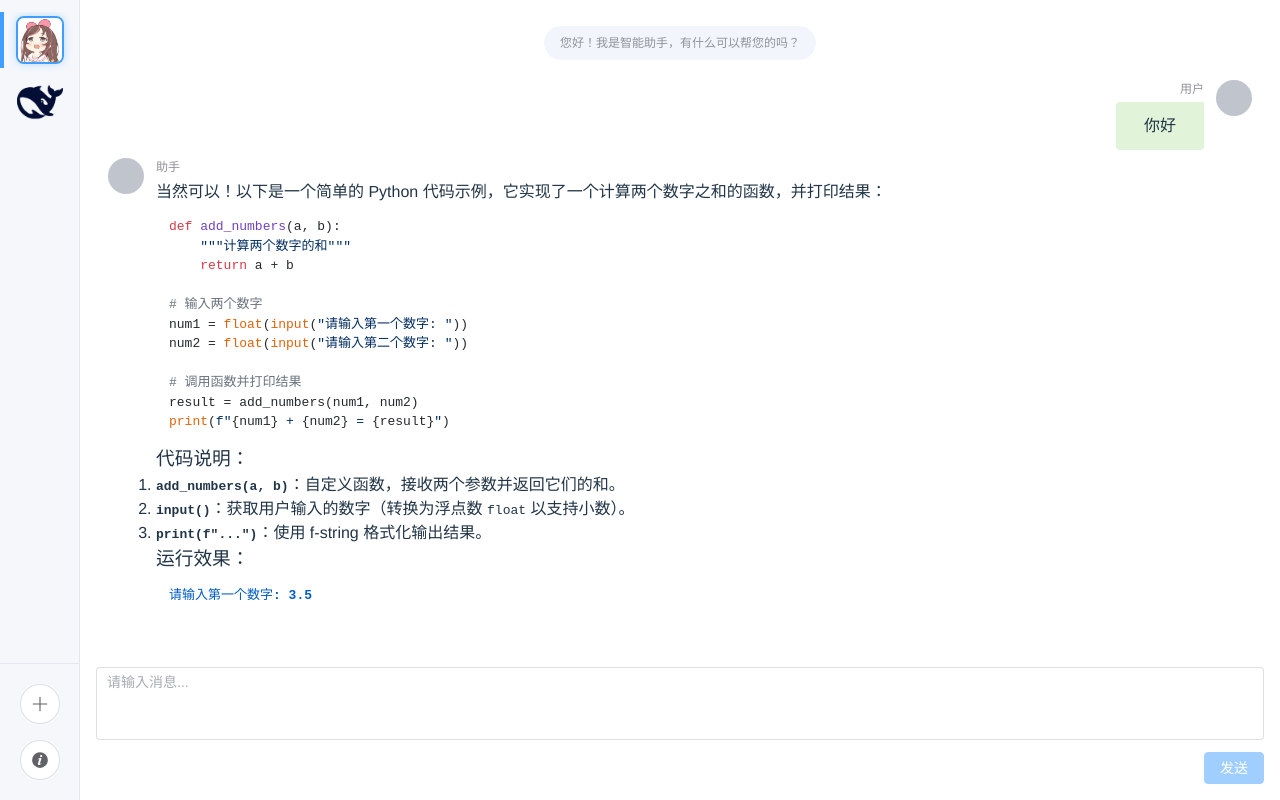
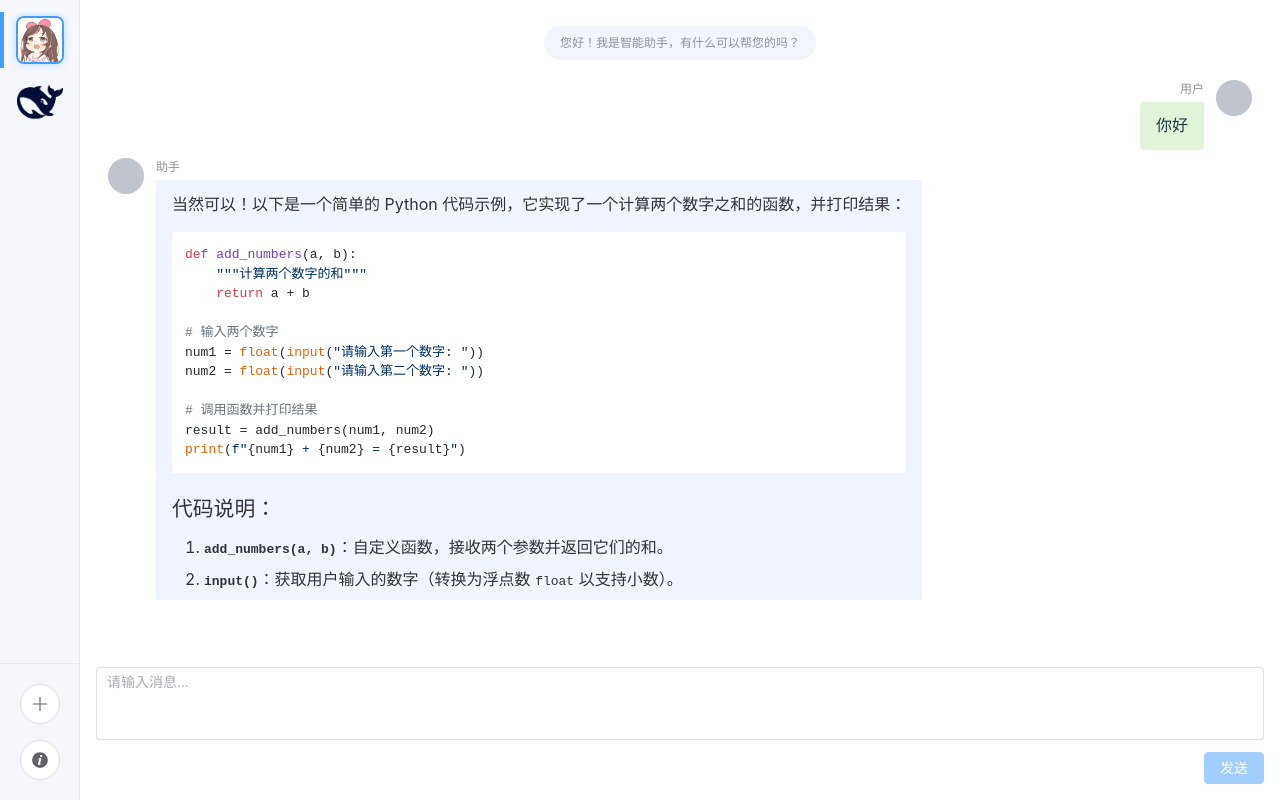
Before and after one commit to SakuraSmiles/ai-chyan-ui2, a Vue app: page /#/chat/1 in a window 1280 px wide. Built offline with nearby package versions, Linux system fonts and the light colour scheme; no server answers.

Commit message:
请求发送调整为只发送当前聊天内容

```diff
--- a/src/components/chat/MessageHistory.vue
+++ b/src/components/chat/MessageHistory.vue
@@ -27,7 +27,7 @@
           <div class="content">
             <div class="name">助手</div>
             <!-- <div class="bubble">{{ message.reply }}</div> -->
-            <Markdown :content="message.reply" :id="'md-' + message.id" :renderThreshold="30" />
+            <Markdown class="bubble" :content="message.reply" :id="'md-' + message.id" :renderThreshold="30" />
           </div>
         </div>
 
@@ -113,7 +113,7 @@ defineProps<{
 }
 
 .bubble {
-  padding: 12px 28px;
+  padding: 12px 16px;
   border-radius: 4px;
   line-height: 1.5;
   word-break: break-word;
--- a/src/components/textarea/Markdown.vue
+++ b/src/components/textarea/Markdown.vue
@@ -1,5 +1,5 @@
 <template>
-  <div class="markdown-renderer" v-html="renderedContent"></div>
+  <div class="markdown-container" v-html="renderedContent"></div>
 </template>
 
 <script lang="ts">
@@ -15,7 +15,6 @@ declare module 'marked' {
   }
 }
 export default defineComponent({
-  name: 'MarkdownRenderer',
   props: {
     content: {
       type: String,
@@ -31,7 +30,7 @@ export default defineComponent({
         const language = hljs.getLanguage(lang) ? lang : 'plaintext';
         return hljs.highlight(code, { language }).value;
       },
-      langPrefix: 'hljs language-', // 与 highlight.js 配合使用
+      langPrefix: 'hljs language-',
       breaks: true,
       gfm: true
     });
--- a/src/store/index.ts
+++ b/src/store/index.ts
@@ -1,5 +1,5 @@
 import { createStore } from 'vuex'
-import type { BotConfig,StreamRequestConfig } from '../types/chat'
+import type { BotConfig } from '../types/chat'
 
 // 定义状态接口
 export interface State {
--- a/src/views/Chat.vue
+++ b/src/views/Chat.vue
@@ -103,16 +103,18 @@ const buildRequestConfig = (content: string) => {
         processedBody[key] = value;
       }
     }
-
+    if (processedBody.messages) {
+      processedBody.messages[processedBody.messages.length - 1].content = content
+    }
     // 添加消息内容
-    if (processedBody.messages) {
-      processedBody.messages = [
-        ...messages.value.map(msg => ({
-          role: msg.type === 'user' ? 'user' : 'assistant',
-          content: msg.type === 'user' ? msg.content : msg.reply
-        }))
-      ];
-    }
+    // if (processedBody.messages) {
+    //   processedBody.messages = [
+    //     ...messages.value.map(msg => ({
+    //       role: msg.type === 'user' ? 'user' : 'assistant',
+    //       content: msg.type === 'user' ? msg.content : msg.reply
+    //     }))
+    //   ];
+    // }
 
     body = JSON.stringify(processedBody);
   }
@@ -128,10 +130,9 @@ const buildRequestConfig = (content: string) => {
 // 处理流式响应
 const handleStreamResponse = async (config: any) => {
   if (!currentMessageId.value) return;
-  console.log(config)
   const index = messages.value.findIndex(msg => msg.id === currentMessageId.value);
   if (index === -1) return;
-
+  // return;
   // 使用NetworkManager发送请求
   const response = await fetch(config.url, {
     method: config.method,
```
